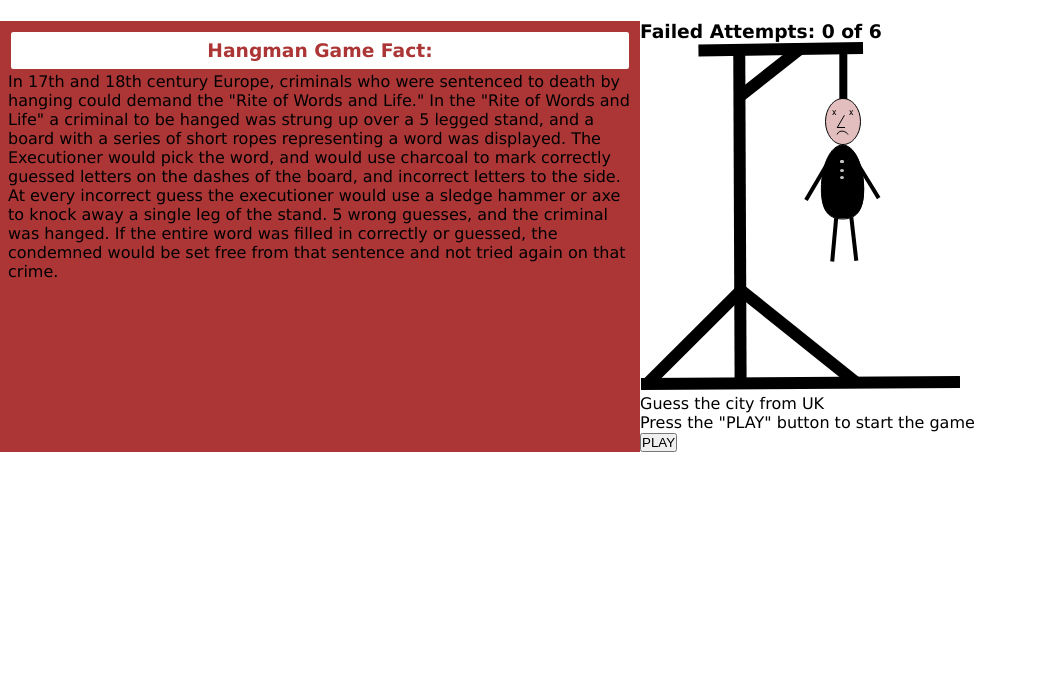
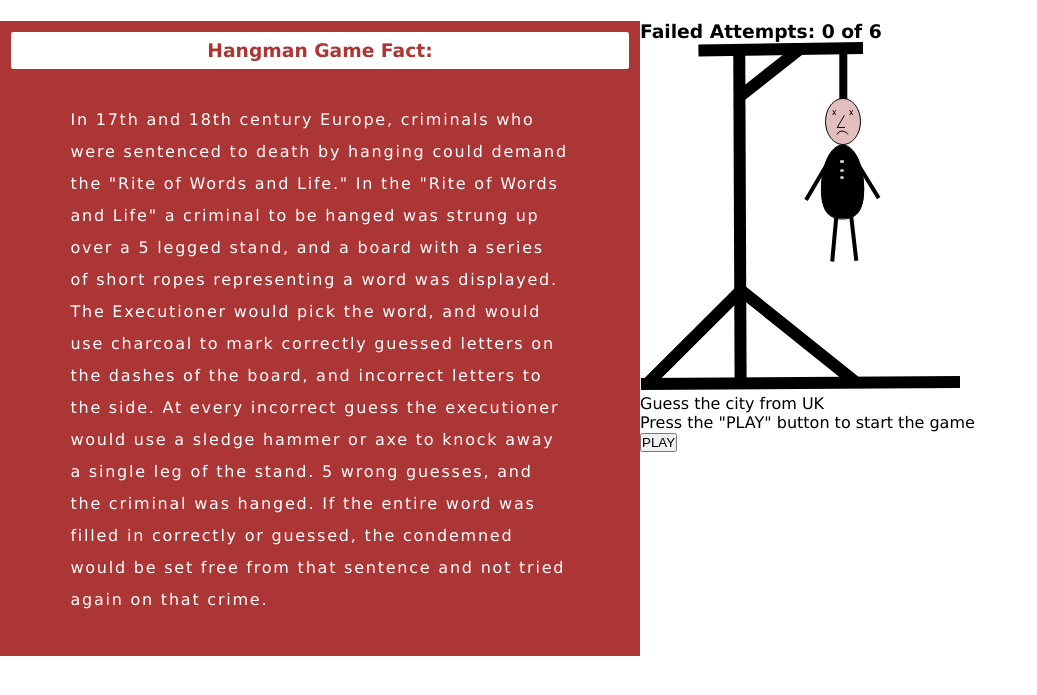
Before and after one commit to 21ciprian/hangman, a plain HTML site: page index.html in a window 1280 px wide. Shown: the part 65-760 px from the top of the page, without its empty margins (0-1037 px from the left). Drawn offline with Linux system fonts and the light colour scheme; a script that the page names is missing.

Commit message:
Styled content in facts section

```diff
--- a/styles.css
+++ b/styles.css
@@ -34,3 +34,16 @@ article .fact h3 {
 	border: 0.2rem solid #ac3636;
 	border-radius: 0.33333rem;
 }
+article .fact p {
+	margin: 2rem auto;
+	width: 80%;
+	letter-spacing: 0.11111rem;
+	line-height: 2rem;
+	display: -webkit-box;
+	display: -ms-flexbox;
+	display: flex;
+	-webkit-box-align: center;
+	-ms-flex-align: center;
+	align-items: center;
+	color: #fff;
+}
```
